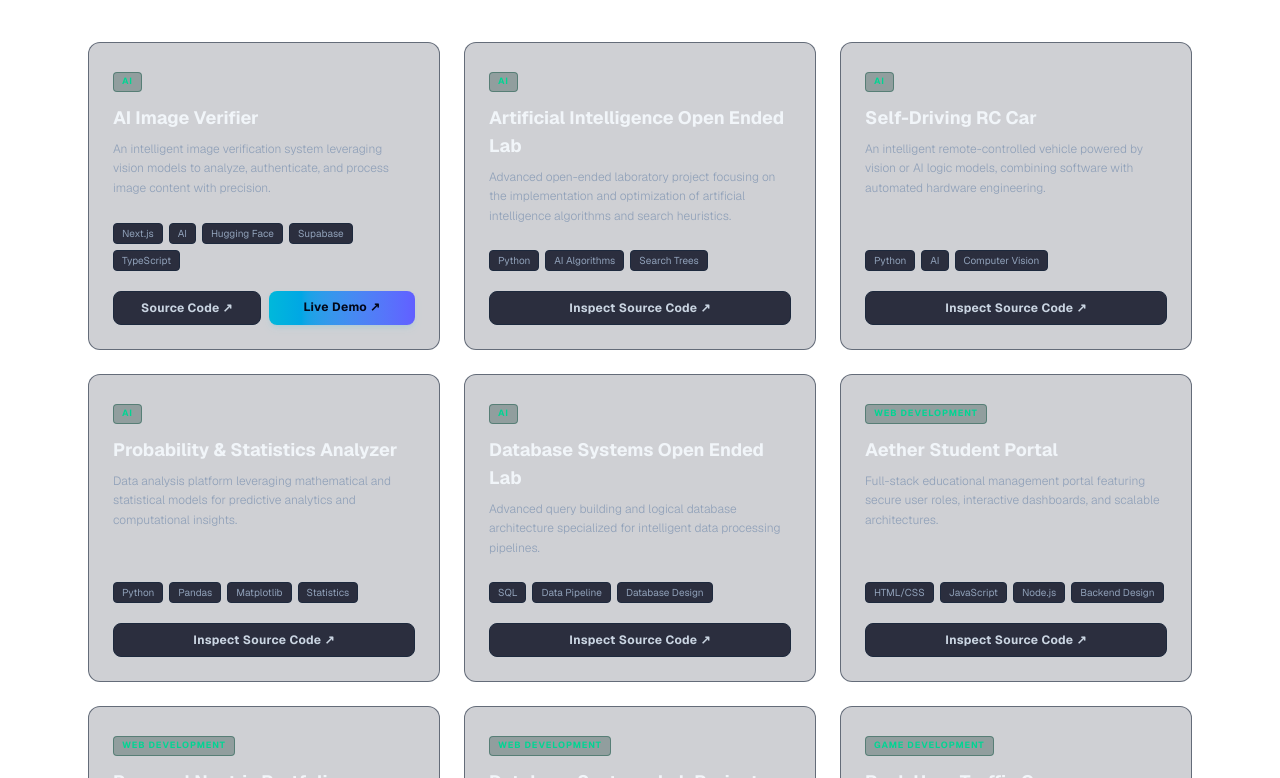
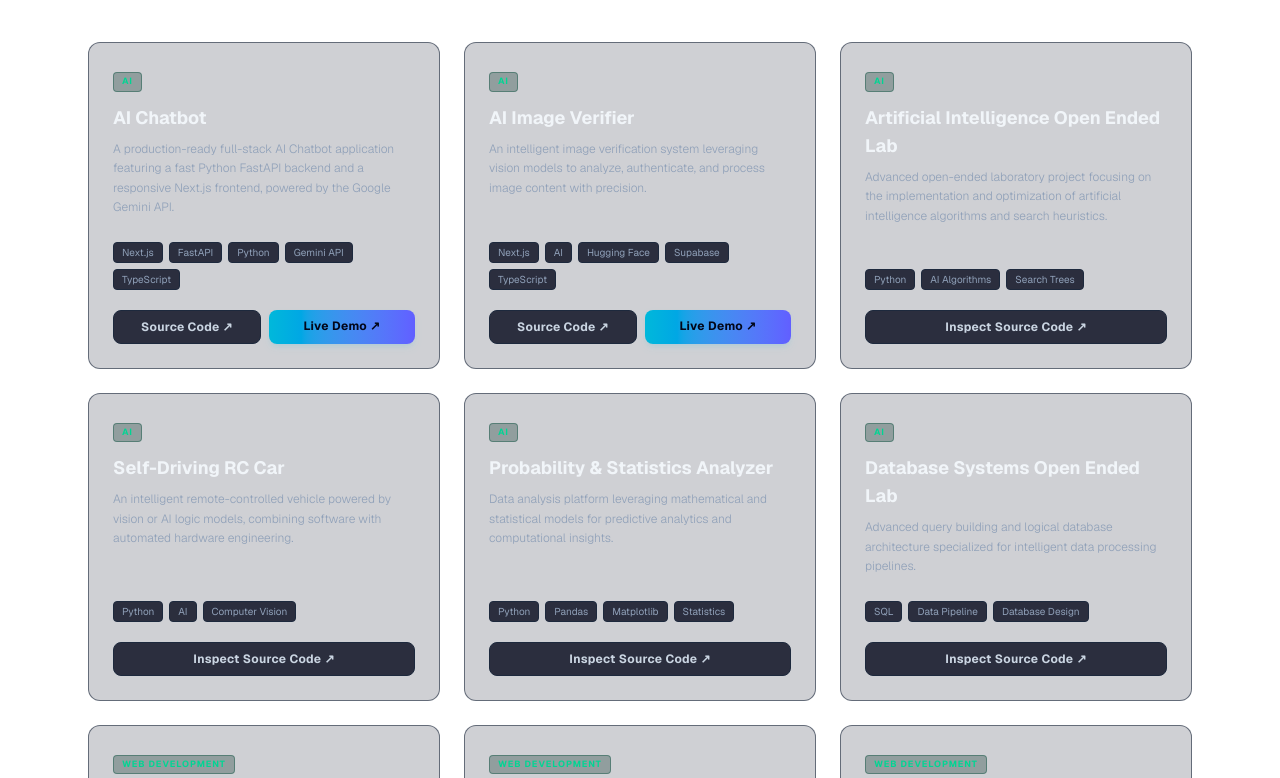
Before and after one commit to AbdulAzeemHashmi/Portfolio, a Next.js app: page / in a window 1280 px wide. Shown: the part 2462-3240 px from the top of the page. Built offline with nearby package versions, Linux system fonts and the light colour scheme.

Commit message:
Update portfolio page layout and components

```diff
--- a/app/page.tsx
+++ b/app/page.tsx
@@ -41,6 +41,14 @@ const SERVICES = [
 ];
 
 const PROJECTS = [
+  {
+    title: "AI Chatbot",
+    category: "AI",
+    description: "A production-ready full-stack AI Chatbot application featuring a fast Python FastAPI backend and a responsive Next.js frontend, powered by the Google Gemini API.",
+    link: "https://github.com/AbdulAzeemHashmi/AI-Chatbot",
+    liveLink: "https://ai-chatbot-aah18751.vercel.app/",
+    tags: ["Next.js", "FastAPI", "Python", "Gemini API", "TypeScript"]
+  },
   {
     title: "AI Image Verifier",
     category: "AI",
@@ -93,11 +101,11 @@ function BackgroundMusic() {
       playerRef.current = new (window as any).YT.Player("youtube-audio-pipeline", {
         height: "0",
         width: "0",
-        videoId: "mRD0-GxqHVo",
+        videoId: "QXJyMpxd210",
         playerVars: {
           autoplay: 0,
           loop: 1,
-          playlist: "mRD0-GxqHVo",
+          playlist: "RDQXJyMpxd210",
           controls: 0,
           disablekb: 1,
         },
@@ -362,13 +370,11 @@ export default function Home() {
                   <li key={link}>
                     <a
                       href={`#${lowerLink}`}
-                      className={`transition-colors duration-300 uppercase tracking-wider relative group ${
-                        isActive ? "text-cyan-400 font-semibold" : "text-slate-300 hover:text-cyan-400"
+                      className={`transition-colors duration-300 uppercase tracking-wider relative group ${isActive ? "text-cyan-400 font-semibold" : "text-slate-300 hover:text-cyan-400"
                         }`}
                     >
                       {link}
-                      <span className={`absolute -bottom-2 left-0 h-0.5 bg-cyan-400 transition-all duration-300 ${
-                        isActive ? "w-full" : "w-0 group-hover:w-full"
+                      <span className={`absolute -bottom-2 left-0 h-0.5 bg-cyan-400 transition-all duration-300 ${isActive ? "w-full" : "w-0 group-hover:w-full"
                         }`}></span>
                     </a>
                   </li>
@@ -393,8 +399,7 @@ export default function Home() {
             </button>
           </div>
 
-          <div className={`fixed inset-0 bg-slate-950/95 backdrop-blur-xl z-40 flex flex-col items-center justify-center transition-all duration-300 md:hidden ${
-            isMenuOpen ? "opacity-100 visible pointer-events-auto" : "opacity-0 invisible pointer-events-none"
+          <div className={`fixed inset-0 bg-slate-950/95 backdrop-blur-xl z-40 flex flex-col items-center justify-center transition-all duration-300 md:hidden ${isMenuOpen ? "opacity-100 visible pointer-events-auto" : "opacity-0 invisible pointer-events-none"
             }`}>
             <ul className="flex flex-col items-center gap-8 text-xl font-bold tracking-widest">
               {NAV_LINKS.map((link) => (
@@ -520,8 +525,7 @@ export default function Home() {
                 <button
                   key={cat}
                   onClick={() => setActiveCategory(cat)}
-                  className={`px-3 py-2 rounded-lg text-[10px] md:text-xs font-semibold tracking-wide transition uppercase whitespace-nowrap ${
-                    activeCategory === cat
+                  className={`px-3 py-2 rounded-lg text-[10px] md:text-xs font-semibold tracking-wide transition uppercase whitespace-nowrap ${activeCategory === cat
                     ? "bg-gradient-to-r from-cyan-500 to-indigo-500 text-slate-950"
                     : "text-slate-400 hover:text-slate-200 hover:bg-slate-800"
                     }`}
@@ -669,16 +673,13 @@ export default function Home() {
         <footer className="bg-slate-950/40 backdrop-blur-sm border-t border-slate-900 py-10 px-4 text-center">
           <div className="flex justify-center gap-6 mb-6">
             <a href="https://github.com/AbdulAzeemHashmi" target="_blank" rel="noreferrer" className="text-slate-500 hover:text-cyan-400 transition" aria-label="GitHub Profile Pipeline Lookup">
-              <svg className="w-5 h-5 md:w-6 md:h-6 fill-current" viewBox="0 0 24 24"><path d="M12 0c-6.626 0-12 5.373-12 12 0 5.302 3.438 9.8 8.207 11.387.599.111.793-.261.793-.577v-2.234c-3.338.726-4.033-1.416-4.033-1.416-.546-1.387-1.333-1.756-1.333-1.756-1.089-.745.083-.729.083-.729 1.205.084 1.839 1.237 1.839 1.237 1.07 1.834 2.807 1.304 3.492.997.107-.775.418-1.305.762-1.604-2.665-.305-5.467-1.334-5.467-5.931 0-1.311.469-2.381 1.236-3.221-.124-.303-.535-1.524.117-3.176 0 0 1.008-.322 3.301 1.23.957-.266 1.983-.399 3.003-.404 1.02.005 2.047.138 3.006.404 2.291-1.552 3.297-1.23 3.297-1.23.653 1.653.242 2.874.118 3.176.77.84 1.235 1.911 1.235 3.221 0 4.609-2.807 5.624-5.479 5.921.43.372.823 1.102.823 2.222v3.293c0 .319.192.694.801.576 4.765-1.589 8.199-6.086 8.199-11.386 0-6.627-5.373-12-12-12z"/></svg>
-            </a>
-            <a href="https://www.linkedin.com/in/abdul-azeem-8a5540416/" target="_blank" rel="noreferrer" className="text-slate-500 hover:text-blue-400 transition" aria-label="LinkedIn Professional Network Pipeline Lookup">
-              <svg className="w-5 h-5 md:w-6 md:h-6 fill-current" viewBox="0 0 24 24"><path d="M19 0h-14c-2.761 0-5 2.239-5 5v14c0 2.761 2.239 5 5 5h14c2.762 0 5-2.239 5-5v-14c0-2.761-2.238-5-5-5zm-11 19h-3v-11h3v11zm-1.5-12.268c-.966 0-1.75-.79-1.75-1.764s.784-1.764 1.75-1.764 1.75.79 1.75 1.764-.783 1.764-1.75 1.764zm13.5 12.268h-3v-5.604c0-3.368-4-3.113-4 0v5.604h-3v-11h3v1.765c1.396-2.586 7-2.777 7 2.476v6.759z"/></svg>
+              <svg className="w-5 h-5 md:w-6 md:h-6 fill-current" viewBox="0 0 24 24"><path d="M12 0c-6.626 0-12 5.373-12 12 0 5.302 3.438 9.8 8.207 11.387.599.111.793-.261.793-.577v-2.234c-3.338.726-4.033-1.416-4.033-1.416-.546-1.387-1.333-1.756-1.333-1.756-1.089-.745.083-.729.083-.729 1.205.084 1.839 1.237 1.839 1.237 1.07 1.834 2.807 1.304 3.492.997.107-.775.418-1.305.762-1.604-2.665-.305-5.467-1.334-5.467-5.931 0-1.311.469-2.381 1.236-3.221-.124-.303-.535-1.524.117-3.176 0 0 1.008-.322 3.301 1.23.957-.266 1.983-.399 3.003-.404 1.02.005 2.047.138 3.006.404 2.291-1.552 3.297-1.23 3.297-1.23.653 1.653.242 2.874.118 3.176.77.84 1.235 1.911 1.235 3.221 0 4.609-2.807 5.624-5.479 5.921.43.372.823 1.102.823 2.222v3.293c0 .319.192.694.801.576 4.765-1.589 8.199-6.086 8.199-11.386 0-6.627-5.373-12-12-12z" /></svg>
             </a>
             <a href="https://wa.me/923228535002" target="_blank" rel="noreferrer" className="text-slate-500 hover:text-emerald-400 transition" aria-label="Direct Chat via WhatsApp Connection Channel">
-              <svg className="w-5 h-5 md:w-6 md:h-6 fill-current" viewBox="0 0 24 24"><path d="M.057 24l1.687-6.163c-1.041-1.804-1.588-3.849-1.587-5.946C.06 5.348 5.397.01 12.008.01c3.202.001 6.212 1.246 8.477 3.514 2.266 2.268 3.507 5.28 3.505 8.484-.004 6.657-5.34 11.997-11.953 11.997-2.005-.001-3.973-.502-5.713-1.457L0 24zm6.59-4.846c1.6.95 3.488 1.451 5.42 1.453 5.532 0 10.032-4.502 10.035-10.037.002-2.68-1.038-5.198-2.93-7.094C17.228 1.58 14.72 .54 12.01 .54 6.478.54 1.98 5.04 1.977 10.577c-.001 1.97.513 3.897 1.49 5.588L2.43 21.39l5.311-1.394z"/></svg>
+              <svg className="w-5 h-5 md:w-6 md:h-6 fill-current" viewBox="0 0 24 24"><path d="M.057 24l1.687-6.163c-1.041-1.804-1.588-3.849-1.587-5.946C.06 5.348 5.397.01 12.008.01c3.202.001 6.212 1.246 8.477 3.514 2.266 2.268 3.507 5.28 3.505 8.484-.004 6.657-5.34 11.997-11.953 11.997-2.005-.001-3.973-.502-5.713-1.457L0 24zm6.59-4.846c1.6.95 3.488 1.451 5.42 1.453 5.532 0 10.032-4.502 10.035-10.037.002-2.68-1.038-5.198-2.93-7.094C17.228 1.58 14.72 .54 12.01 .54 6.478.54 1.98 5.04 1.977 10.577c-.001 1.97.513 3.897 1.49 5.588L2.43 21.39l5.311-1.394z" /></svg>
             </a>
             <a href="https://www.instagram.com/abdulazeemhash" target="_blank" rel="noreferrer" className="text-slate-500 hover:text-pink-400 transition" aria-label="Instagram Lifecycle Handle Feed Lookup">
-              <svg className="w-5 h-5 md:w-6 md:h-6 fill-current" viewBox="0 0 24 24"><path d="M12 2.163c3.204 0 3.584.012 4.85.07 3.252.148 4.771 1.691 4.919 4.919.058 1.265.069 1.645.069 4.849 0 3.205-.012 3.584-.069 4.849-.149 3.225-1.664 4.771-4.919 4.919-1.266.058-1.644.07-4.85.07-3.204 0-3.584-.012-4.849-.07-3.26-.149-4.771-1.699-4.919-4.92-.058-1.265-.07-1.644-.07-4.849 0-3.204 0C12 5.013 11.987 5.013 11.987 4.849zm0-2c-3.259 0-3.667.014-4.947.072-4.358.2-6.78 2.618-6.98 6.98-.059 1.281-.073 1.689-.073 4.948 0 3.259.014 3.668.072 4.948.2 4.358 2.618 6.78 6.98 6.98 1.281.058 1.689.072 4.948.072 3.259 0 3.668-.014 4.948-.072 4.354-.2 6.782-2.618 6.979-6.98.059-1.28.073-1.689.073-4.948 0-3.259-.014-3.667-.072-4.947-.196-4.354-2.617-6.78-6.979-6.98-1.281-.059-1.69-.073-4.949-.073zm0 5.838c-3.403 0-6.162 2.759-6.162 6.162s2.759 6.163 6.162 6.163 6.162-2.759 6.162-6.163c0-3.403-2.759-6.162-6.162-6.162zm0 10.162c-2.209 0-4-1.79-4-4 0-2.209 1.791-4 4-4s4 1.791 4 4c0 2.21-1.791 4-4 4zm6.406-11.845c-.796 0-1.441.645-1.441 1.44s.645 1.44 1.441 1.44c.795 0 1.439-.645 1.439-1.44s-.644-1.44-1.439-1.44z"/></svg>
+              <svg className="w-5 h-5 md:w-6 md:h-6 fill-current" viewBox="0 0 24 24"><path d="M12 2.163c3.204 0 3.584.012 4.85.07 3.252.148 4.771 1.691 4.919 4.919.058 1.265.069 1.645.069 4.849 0 3.205-.012 3.584-.069 4.849-.149 3.225-1.664 4.771-4.919 4.919-1.266.058-1.644.07-4.85.07-3.204 0-3.584-.012-4.849-.07-3.26-.149-4.771-1.699-4.919-4.92-.058-1.265-.07-1.644-.07-4.849 0-3.204 0C12 5.013 11.987 5.013 11.987 4.849zm0-2c-3.259 0-3.667.014-4.947.072-4.358.2-6.78 2.618-6.98 6.98-.059 1.281-.073 1.689-.073 4.948 0 3.259.014 3.668.072 4.948.2 4.358 2.618 6.78 6.98 6.98 1.281.058 1.689.072 4.948.072 3.259 0 3.668-.014 4.948-.072 4.354-.2 6.782-2.618 6.979-6.98.059-1.28.073-1.689.073-4.948 0-3.259-.014-3.667-.072-4.947-.196-4.354-2.617-6.78-6.979-6.98-1.281-.059-1.69-.073-4.949-.073zm0 5.838c-3.403 0-6.162 2.759-6.162 6.162s2.759 6.163 6.162 6.163 6.162-2.759 6.162-6.163c0-3.403-2.759-6.162-6.162-6.162zm0 10.162c-2.209 0-4-1.79-4-4 0-2.209 1.791-4 4-4s4 1.791 4 4c0 2.21-1.791 4-4 4zm6.406-11.845c-.796 0-1.441.645-1.441 1.44s.645 1.44 1.441 1.44c.795 0 1.439-.645 1.439-1.44s-.644-1.44-1.439-1.44z" /></svg>
             </a>
           </div>
           <p className="text-[11px] md:text-xs text-slate-600 font-mono">
```
Lines whose indentation alone changed are shown as unchanged.
